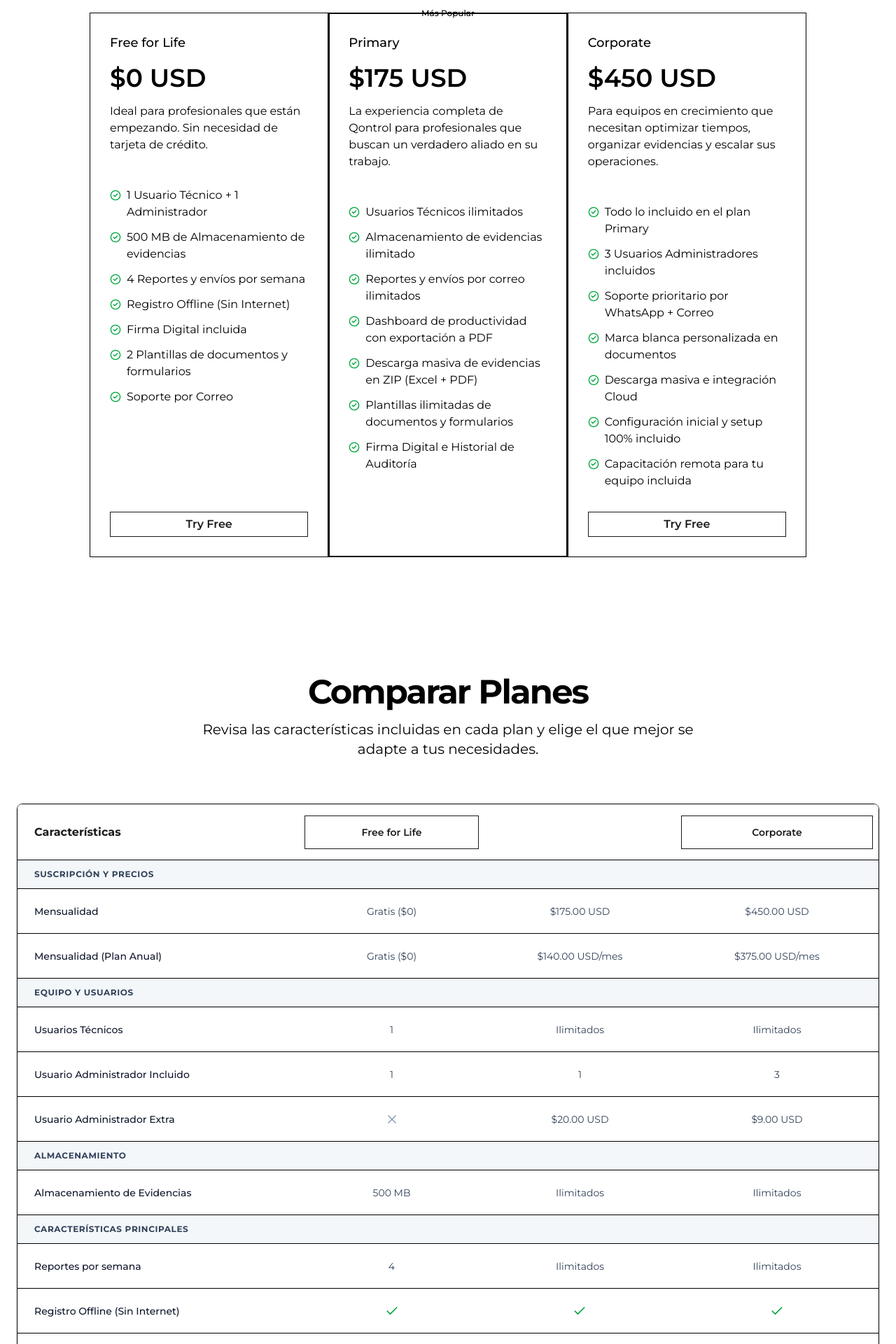
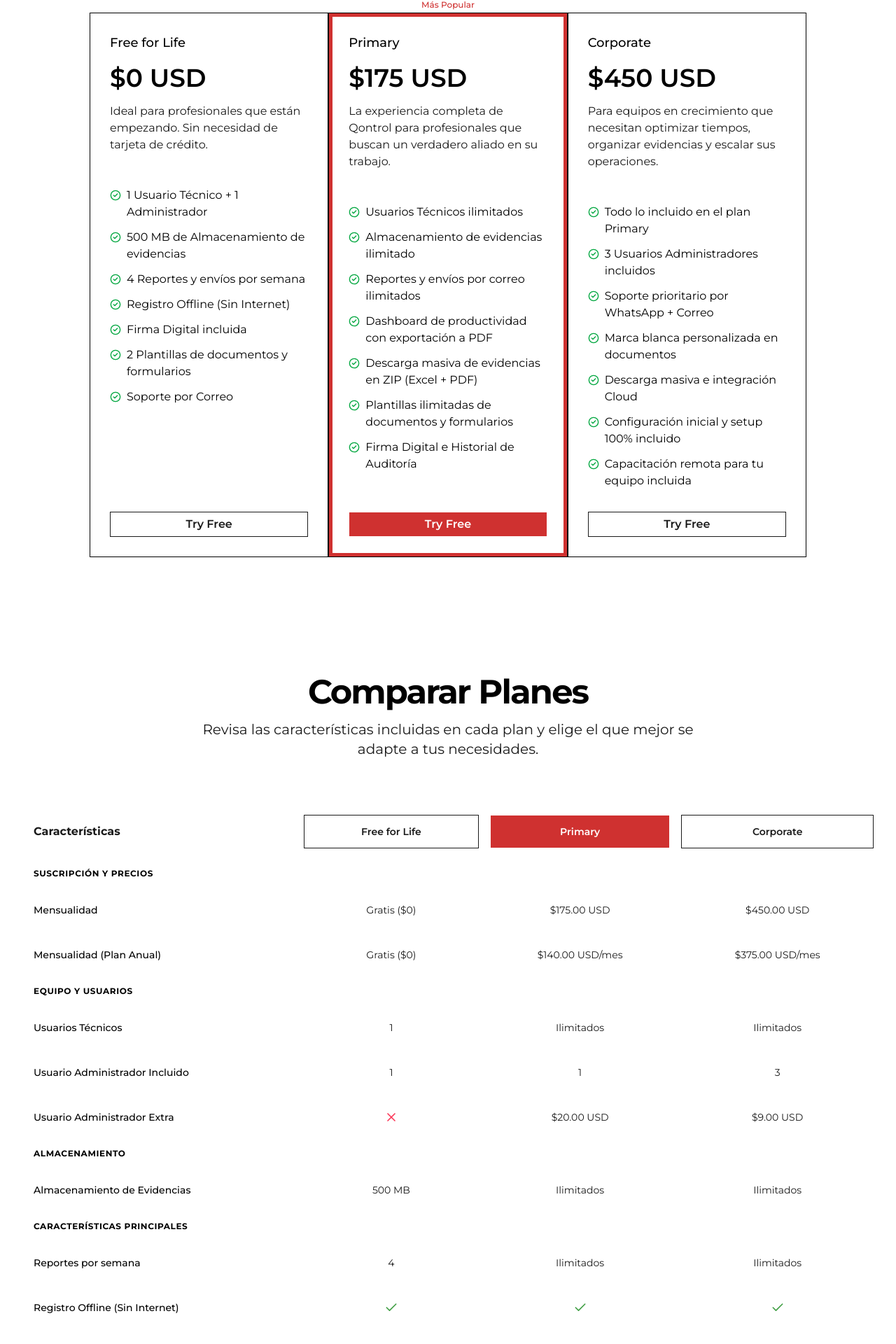
Before and after one commit to aldoeconomia/home, a Next.js app in the folder landing/: page /pricing in a window 1280 px wide. Shown: the part 379-2299 px from the top of the page at 70% size. Built offline with nearby package versions, Linux system fonts and the light colour scheme.

Commit message:
tabla de precios y modificacion del color success

```diff
--- a/landing/src/app/globals.css
+++ b/landing/src/app/globals.css
@@ -13,7 +13,7 @@
   --color-brown: #83704d;
   --color-brown-back: #dbc293;
   --color-red: #fb1c0a;
-  --color-success: #c5e1c7;
+  --color-success: #43A047;
   --color-error: #fb3858;
 
 }
--- a/landing/src/components/comparison-table-plans.tsx
+++ b/landing/src/components/comparison-table-plans.tsx
@@ -116,7 +116,7 @@
         premium: true,
       },
       {
-        feature: "Historial de Auditoría / Trackeo de Correos",
+        feature: "Historial de Auditoría / Seguimiento de Correos",
         starter: false,
         advanced: true,
         premium: true,
@@ -192,49 +192,49 @@
       <section className="bg-white py-20 sm:py-24 md:py-32 w-full">
         <div className="max-w-7xl mx-auto px-4 sm:px-6 flex flex-col gap-12 md:gap-16">
           {/* Title block */}
-          <div className="mx-auto flex flex-col items-center text-center md:max-w-3xl hidden md:flex">
+          <div className="mx-auto flex-col items-center text-center md:max-w-3xl hidden md:flex">
             <h2 className="text-4xl sm:text-5xl font-bold tracking-[-0.04em] mb-4">
               Comparar Planes
             </h2>
-            <p className="text-muted-foreground text-lg md:text-xl">
+            <p className="text-black text-lg md:text-xl">
               Revisa las características incluidas en cada plan y elige el que
               mejor se adapte a tus necesidades.
             </p>
           </div>
 
           {/* Table */}
-          <div className="hidden md:block border rounded-lg overflow-hidden shadow-sm">
-            <Table className="w-full bg-white">
-              <TableHeader className="bg-white">
-                <TableRow className="h-20 border-b bg-white">
-                  <TableHead className="w-[30%] text-base font-bold py-4 px-6 text-black">
+          <div className="hidden md:block overflow-hidden">
+            <Table className="w-full bg-white border-0 [&_tr]:border-b-0">
+              <TableHeader className="bg-white [&_tr]:border-b-0">
+                <TableRow className="h-20 bg-white border-b-0 hover:bg-transparent">
+                  <TableHead className="w-[30%] text-base font-bold py-4 px-6 text-black border-0">
                     Características
                   </TableHead>
-                  <TableHead className="w-[23%]">
+                  <TableHead className="w-[23%] border-0">
                     <div className="flex items-center justify-center">
                       <Button
                           variant="outline"
-                          className="w-full h-12 text-sm text-black border-black font-semibold"
+                          className="w-full h-12 text-sm text-black font-semibold"
                       >
                         Free for Life
                       </Button>
                     </div>
                   </TableHead>
-                  <TableHead className="w-[23%]">
+                  <TableHead className="w-[23%] border-0">
                     <div className="flex items-center justify-center">
                       <Button
                           variant="default"
-                          className="w-full h-12 text-sm text-white bg-primary font-semibold"
+                          className="w-full h-12 text-sm text-white bg-brand font-semibold"
                       >
                         Primary
                       </Button>
                     </div>
                   </TableHead>
-                  <TableHead className="w-[24%]">
+                  <TableHead className="w-[24%] border-0">
                     <div className="flex items-center justify-center">
                       <Button
                           variant="outline"
-                          className="w-full h-12 text-sm text-black border-black font-semibold"
+                          className="w-full h-12 text-sm text-black font-semibold"
                       >
                         Corporate
                       </Button>
@@ -246,10 +246,10 @@
                 {COMPARISON_SECTIONS.map((section, sectionIdx) => (
                     <React.Fragment key={`section-${sectionIdx}`}>
                       {/* Encabezado de la categoría */}
-                      <TableRow className="bg-slate-100/80 border-y">
+                      <TableRow className="border-b-0 hover:bg-transparent">
                         <TableCell
                             colSpan={4}
-                            className="py-3 px-6 text-xs font-bold uppercase text-slate-700 tracking-wider"
+                            className="py-3 px-6 text-xs font-bold uppercase tracking-wider border-0"
                         >
                           {section.title}
                         </TableCell>
@@ -259,29 +259,29 @@
                       {section.rows.map((row, rowIdx) => (
                           <TableRow
                               key={`row-${sectionIdx}-${rowIdx}`}
-                              className="h-16 border-b hover:bg-slate-50/50"
+                              className="h-16 border-b-0 hover:bg-transparent"
                           >
-                            <TableCell className="text-sm font-medium py-4 px-6 text-slate-900">
+                            <TableCell className="text-sm font-medium py-4 px-6 border-0">
                               {row.feature}
                             </TableCell>
 
                             {/* Starter */}
-                            <TableCell className="py-4">
+                            <TableCell className="py-4 border-0">
                               <div className="flex items-center justify-center text-center text-sm">
                                 {typeof row.starter === "boolean" ? (
                                     row.starter ? (
                                         <Check
-                                            className="size-5 text-green-600"
+                                            className="size-5 text-success"
                                             aria-hidden="true"
                                         />
                                     ) : (
                                         <X
-                                            className="size-5 text-slate-400"
+                                            className="size-5 text-error"
                                             aria-hidden="true"
                                         />
                                     )
                                 ) : (
-                                    <span className="font-normal text-slate-700">
+                                    <span className="font-normal text-black">
                               {row.starter}
                             </span>
                                 )}
@@ -289,22 +289,22 @@
                             </TableCell>
 
                             {/* Advanced */}
-                            <TableCell className="py-4">
+                            <TableCell className="py-4 border-0">
                               <div className="flex items-center justify-center text-center text-sm">
                                 {typeof row.advanced === "boolean" ? (
                                     row.advanced ? (
                                         <Check
-                                            className="size-5 text-green-600"
+                                            className="size-5 text-success"
                                             aria-hidden="true"
                                         />
                                     ) : (
                                         <X
-                                            className="size-5 text-slate-400"
+                                            className="size-5 text-error"
                                             aria-hidden="true"
                                         />
                                     )
                                 ) : (
-                                    <span className="font-normal text-slate-700">
+                                    <span className="font-normal text-black">
                               {row.advanced}
                             </span>
                                 )}
@@ -312,22 +312,22 @@
                             </TableCell>
 
                             {/* Premium */}
-                            <TableCell className="py-4">
+                            <TableCell className="py-4 border-0">
                               <div className="flex items-center justify-center text-center text-sm">
                                 {typeof row.premium === "boolean" ? (
                                     row.premium ? (
                                         <Check
-                                            className="size-5 text-green-600"
+                                            className="size-5 text-success"
                                             aria-hidden="true"
                                         />
                                     ) : (
                                         <X
-                                            className="size-5 text-slate-400"
+                                            className="size-5 text-error"
                                             aria-hidden="true"
                                         />
                                     )
                                 ) : (
-                                    <span className="font-normal text-slate-700">
+                                    <span className="font-normal text-black">
                               {row.premium}
                             </span>
                                 )}
--- a/landing/src/components/pricing.tsx
+++ b/landing/src/components/pricing.tsx
@@ -71,7 +71,7 @@
           <h2 className="text-center font-medium text-3xl sm:text-4xl tracking-[-0.04em] sm:text-[2.75rem]">
             Nuestros Planes
           </h2>
-          <p className="mt-3 text-center text-muted-foreground text-xl -tracking-[0.01em] md:text-2xl">
+          <p className="mt-3 text-center text-black text-xl tracking-[0.01em] md:text-2xl">
             Elige el plan que se ajusta a tus necesidades
           </p>
         </div>
@@ -83,24 +83,24 @@
           {plans.map((plan) => (
             <div
               className={cn(
-                "relative border bg-card p-6 sm:p-8 lg:p-7 lg:rounded-none lg:last:rounded-none lg:first:rounded-none h-full flex flex-col",
+                "relative border bg-white p-6 sm:p-8 lg:p-7 lg:rounded-none lg:last:rounded-none lg:first:rounded-none h-full flex flex-col",
                 {
-                  "border-primary ring-1 ring-primary ring-inset":
+                  " ring-5 ring-brand ring-inset":
                     plan.isPopular,
                 },
               )}
               key={plan.name}
             >
               {plan.isPopular && (
-                <Badge className="absolute top-0 right-1/2 translate-x-1/2 -translate-y-1/2">
+                <Badge className="absolute -top-3 right-1/2 translate-x-1/2 -translate-y-1/2 text-brand ">
                   Más Popular
                 </Badge>
               )}
               <h3 className="font-medium text-lg">{plan.name}</h3>
-              <p className="mt-4 font-satoshi font-semibold text-4xl">
+              <p className="mt-4 font-semibold text-4xl">
                 ${plan.price} USD
               </p>
-              <p className="mt-4 text-muted-foreground">{plan.description}</p>
+              <p className="mt-4 text-black">{plan.description}</p>
               <Separator className="my-6" />
               <ul className="space-y-3 flex-1">
                 {plan.features.map((feature) => (
@@ -108,16 +108,16 @@
                     className="flex items-start gap-2 text-sm sm:text-base"
                     key={feature}
                   >
-                    <CircleCheck className="mt-1 h-4 w-4 text-green-600 flex-shrink-0" />
+                    <CircleCheck className="mt-1 h-4 w-4 text-green-600 shrink-0" />
                     <span>{feature}</span>
                   </li>
                 ))}
               </ul>
               <Button
                 className={cn("mt-8 w-full text-base font-semibold", {
-                  "bg-primary text-white hover:bg-primary hover:text-white":
+                  "bg-brand text-white  hover:bg-white hover:text-brand":
                     plan.isPopular,
-                  "bg-white text-black border border-black hover:bg-white hover:text-black hover:border-black":
+                  "bg-white text-black border-black hover:bg-white hover:text-black hover:border-white":
                     !plan.isPopular,
                 })}
                 size="lg"
--- a/landing/tailwind.config.ts
+++ b/landing/tailwind.config.ts
@@ -35,7 +35,7 @@
                     back: "#dbc293"
                 },
                 red: "#fb1c0a",
-                success: "#c5e1c7",
+                success: "#43A047",
                 error: "#fb3858",
             }
         },
```
